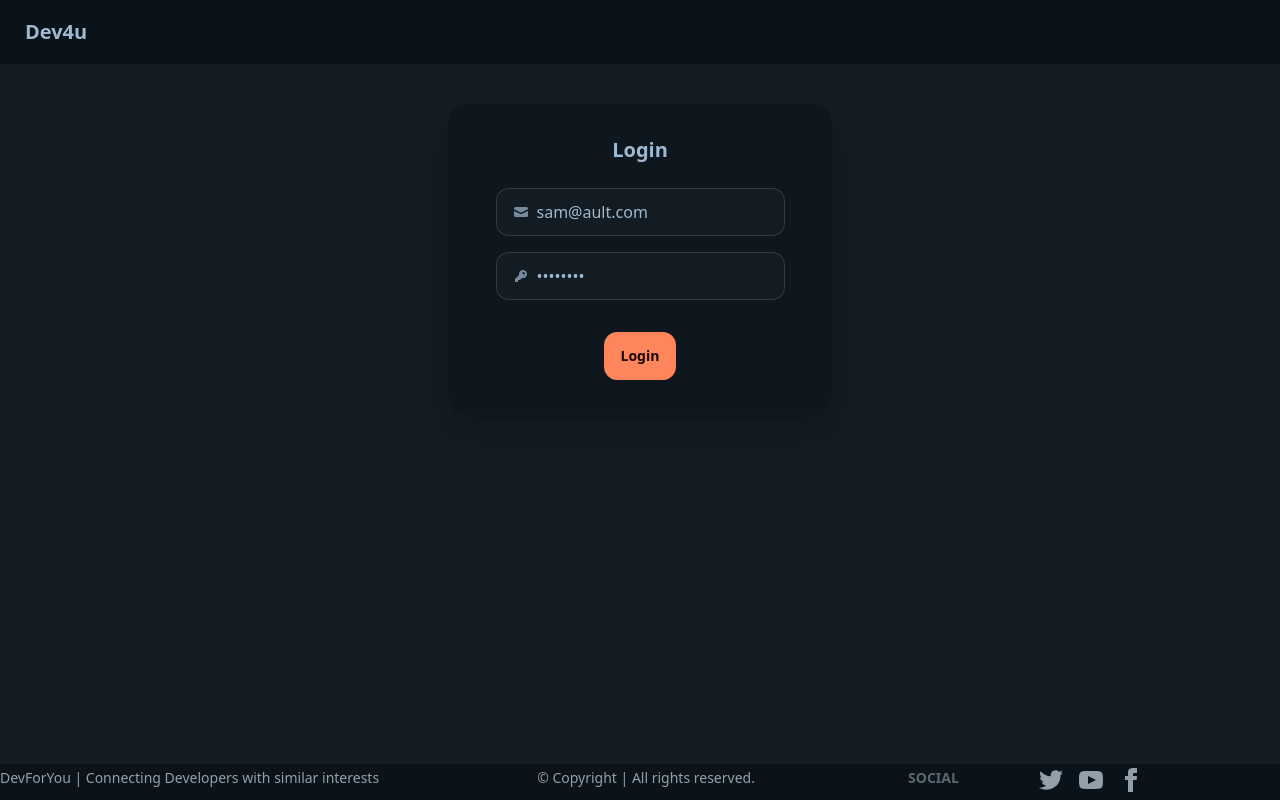
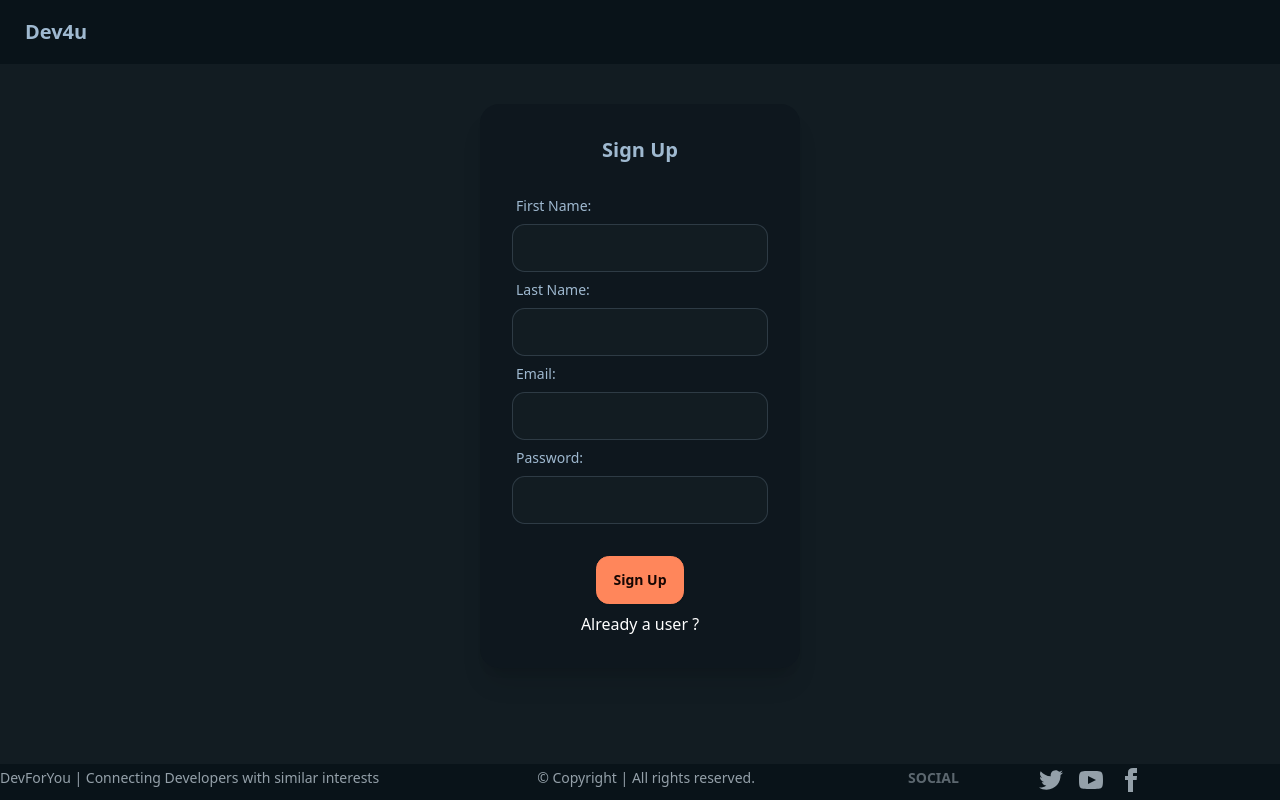
Before and after one commit to ayushcodes1729/Dev4u-web, a React (Vite) app: page /login in a window 1280 px wide. Built offline with nearby package versions, Linux system fonts and the light colour scheme; no server answers.

Commit message:
feat: Signup

```diff
--- a/src/Components/EditProfile.jsx
+++ b/src/Components/EditProfile.jsx
@@ -9,8 +9,8 @@ function EditProfile({ user }) {
 
     const [firstName, setFirstName] = useState(user.firstName);
     const [lastName, setLastName] = useState(user.lastName);
-    const [age, setAge] = useState(user?.age);
-    const [gender, setGender] = useState(user?.gender);
+    const [age, setAge] = useState(user.age ? user?.age : "");
+    const [gender, setGender] = useState(user.gender ? user?.gender : "");
     const [photoUrl, setPhotoUrl] = useState(user.photoUrl);
     const [about, setAbout] = useState(user.about);
 
--- a/src/Components/UserCard.jsx
+++ b/src/Components/UserCard.jsx
@@ -10,7 +10,7 @@ function UserCard({ user }) {
     const sendRequest = async (status, userId)=>{
         try {
             const res = await axios.post(BASE_URL+"api/request/send/"+ status + "/" + userId, {}, {withCredentials: true});
-            console.log(res)
+            // console.log(res)
             dispatch(removeUserFromFeed(_id))
         } catch (error) {
             console.log(error);
--- a/src/Pages/HomePage.jsx
+++ b/src/Pages/HomePage.jsx
@@ -12,7 +12,7 @@ function HomePage() {
   const showFeed = async () => {
     const res = await axios.get(BASE_URL + "user/feed", { withCredentials: true })
     dispatch(addFeed(res.data))
-    // console.log(res.data);
+    console.log(res.data);
   }
 
   useEffect(() => {
--- a/src/Pages/Login.jsx
+++ b/src/Pages/Login.jsx
@@ -7,8 +7,11 @@ import { useNavigate } from 'react-router-dom'
 
 const Login = () => {
 
-    const [emailId, setEmailId] = useState("sam@ault.com")
-    const [password, setPassword] = useState("Sam@alt1")
+    const [emailId, setEmailId] = useState("")
+    const [password, setPassword] = useState("")
+    const [firstName, setFirstName] = useState("")
+    const [lastName, setLastName] = useState("")
+    const [isLogin, setIsLogin] = useState(false)
     const [error, setError] = useState("");
     const dispatch = useDispatch();
     const navigate = useNavigate();
@@ -28,45 +31,59 @@ const Login = () => {
             // console.log(error)
         }
     }
+
+    const handleSignup = async () => {
+        try {
+            const res = await axios.post(BASE_URL + "signup", {
+                firstName,
+                lastName,
+                emailId,
+                password
+            }, {withCredentials: true})
+            dispatch(addUser(res.data.data))
+            return navigate("/profile")
+        } catch (error) {
+            setError(error?.response?.data || "Something Went Wrong");
+        }
+    }
     return (
         <div className='flex justify-center py-10'>
-            <div className="card bg-base-200 w-96 shadow-xl">
+            <div className="card bg-base-200 w-80 shadow-xl">
                 <div className="card-body items-center text-center">
-                    <h2 className="card-title">Login</h2>
-                    <div className='flex flex-col gap-4 py-4'>
-                        <label className="input input-bordered flex items-center gap-2">
-                            <svg
-                                xmlns="http://www.w3.org/2000/svg"
-                                viewBox="0 0 16 16"
-                                fill="currentColor"
-                                className="h-4 w-4 opacity-70">
-                                <path
-                                    d="M2.5 3A1.5 1.5 0 0 0 1 4.5v.793c.026.009.051.02.076.032L7.674 8.51c.206.1.446.1.652 0l6.598-3.185A.755.755 0 0 1 15 5.293V4.5A1.5 1.5 0 0 0 13.5 3h-11Z" />
-                                <path
-                                    d="M15 6.954 8.978 9.86a2.25 2.25 0 0 1-1.956 0L1 6.954V11.5A1.5 1.5 0 0 0 2.5 13h11a1.5 1.5 0 0 0 1.5-1.5V6.954Z" />
-                            </svg>
-                            <input type="text" className="grow" placeholder="Email" value={emailId} onChange={(e) => setEmailId(e.target.value)} />
+                    <h2 className="card-title">{isLogin ? "Login" : "Sign Up"}</h2>
+                    <div className='flex flex-col  py-4'>
+                        {!isLogin &&<>
+                            <label className="form-control w-full max-w-xs">
+                                <div className="label">
+                                    <span className="label-text">First Name:</span>
+                                </div>
+                                <input type="text" name='firstName' value={firstName} onChange={(e) => setFirstName(e.target.value)} className="input input-bordered w-full max-w-xs" />
+                            </label>
+                            <label className="form-control w-full max-w-xs">
+                                <div className="label">
+                                    <span className="label-text">Last Name:</span>
+                                </div>
+                                <input type="text" name='lastName' value={lastName} onChange={(e) => setLastName(e.target.value)} className="input input-bordered w-full max-w-xs" />
+                            </label>
+                        </>}
+                        <label className="form-control w-full max-w-xs">
+                            <div className="label">
+                                <span className="label-text">Email:</span>
+                            </div>
+                            <input type="email" name='email' value={emailId} onChange={(e) => setEmailId(e.target.value)} className="input input-bordered w-full max-w-xs" />
                         </label>
-
-                        <label className="input input-bordered flex items-center gap-2">
-                            <svg
-                                xmlns="http://www.w3.org/2000/svg"
-                                viewBox="0 0 16 16"
-                                fill="currentColor"
-                                className="h-4 w-4 opacity-70">
-                                <path
-                                    fillRule="evenodd"
-                                    d="M14 6a4 4 0 0 1-4.899 3.899l-1.955 1.955a.5.5 0 0 1-.353.146H5v1.5a.5.5 0 0 1-.5.5h-2a.5.5 0 0 1-.5-.5v-2.293a.5.5 0 0 1 .146-.353l3.955-3.955A4 4 0 1 1 14 6Zm-4-2a.75.75 0 0 0 0 1.5.5.5 0 0 1 .5.5.75.75 0 0 0 1.5 0 2 2 0 0 0-2-2Z"
-                                    clipRule="evenodd" />
-                            </svg>
-                            <input type="password" className="grow" placeholder='Passsword' value={password} onChange={(e) => setPassword(e.target.value)} />
+                        <label className="form-control w-full max-w-xs">
+                            <div className="label">
+                                <span className="label-text">Password:</span>
+                            </div>
+                            <input type="password" name='password' value={password} onChange={(e) => setPassword(e.target.value)} className="input input-bordered w-full max-w-xs" />
                         </label>
-
                     </div>
                     <p className='text-red-600'>{error}</p>
                     <div className="card-actions">
-                        <button className="btn btn-primary" onClick={handleLogin}>Login</button>
+                        <button className="btn btn-primary" onClick={isLogin ? handleLogin : handleSignup}>{isLogin ? "Login" : "Sign Up"}</button>
                     </div>
+                    <p className='text-white cursor-pointer' onClick={() => setIsLogin((value) => !value)}>{isLogin ? "New User ? Sign Up" : "Already a user ?"}</p>
                 </div>
             </div>
         </div>
```
